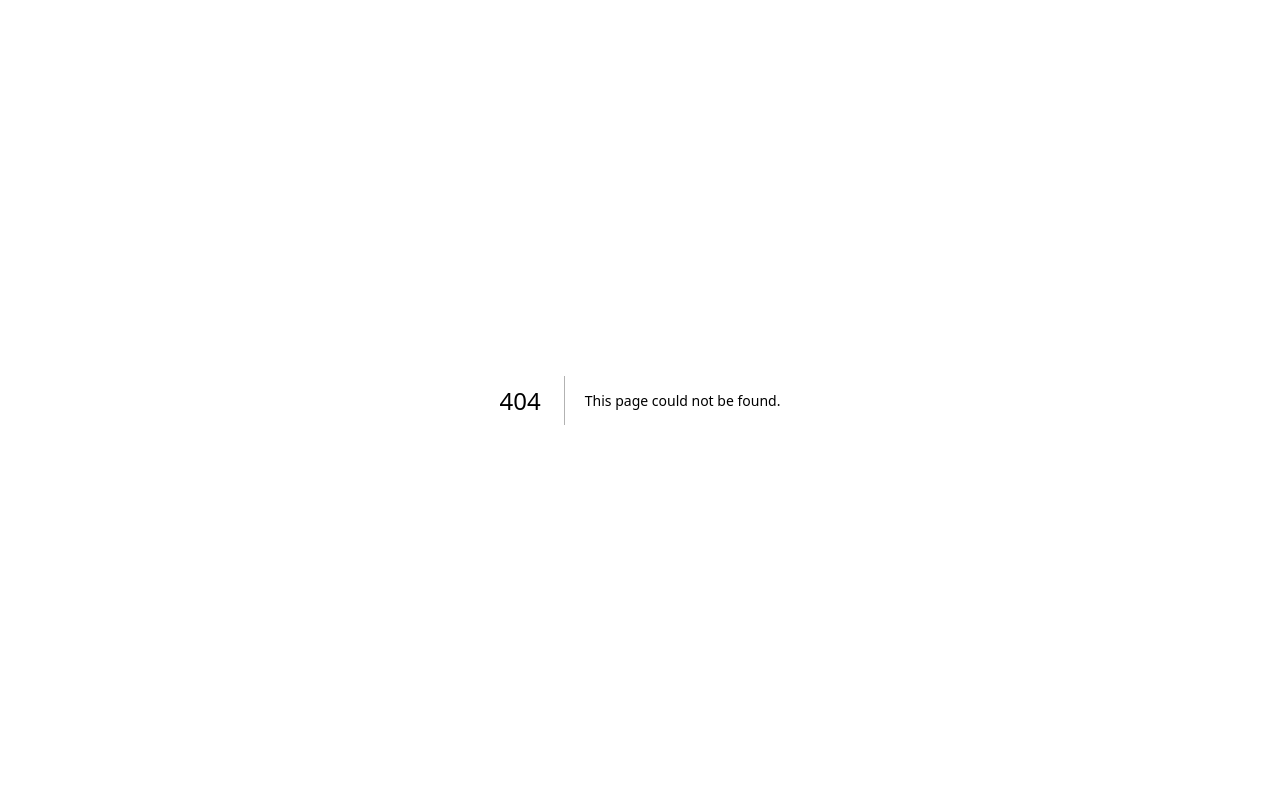
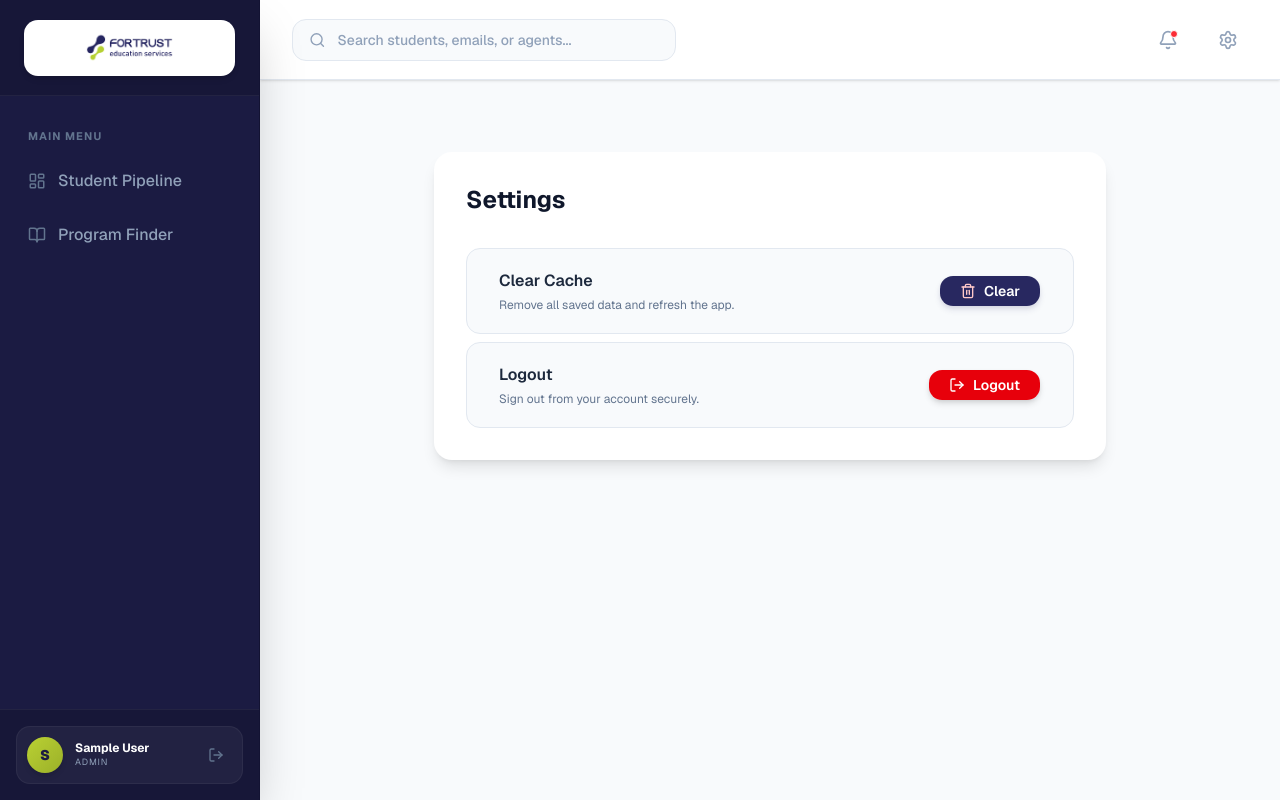
Before and after one commit to joshuamoshee/Fortrust_ado, a Next.js app in the folder fortrust-frontend/: page /dashboard/settings in a window 1280 px wide. Before the commit this address had no page. Built offline with nearby package versions, Linux system fonts and the light colour scheme; sample sign-in values are in the browser's storage.

Commit message:
feat: settings page

```diff
--- /dev/null
+++ b/fortrust-frontend/src/app/dashboard/settings/page.tsx
@@ -0,0 +1,64 @@
+"use client";
+
+import { useRouter } from "next/navigation";
+import { useEffect, useState } from "react";
+import { Button } from "@/components/ui/button";
+import { LogOut, Trash2 } from "lucide-react";
+
+export default function SettingsPage() {
+  const router = useRouter();
+  const [isClearing, setIsClearing] = useState(false);
+
+  const handleClearCache = () => {
+    setIsClearing(true);
+    setTimeout(() => {
+      localStorage.clear();
+      sessionStorage.clear();
+      setIsClearing(false);
+      alert("Cache cleared!");
+    }, 500);
+  };
+
+  const handleLogout = () => {
+    localStorage.removeItem("fortrust_user");
+    localStorage.removeItem("fortrust_token");
+    router.push("/");
+  };
+
+  return (
+    <div className="w-full max-w-2xl mx-auto mt-16 bg-white rounded-2xl shadow-lg p-4 sm:p-8">
+      <h1 className="text-2xl font-bold text-slate-900 mb-8">Settings</h1>
+      <div className="space-y-6 w-full">
+        {/* Clear Cache Row */}
+        <div className="w-full flex items-center justify-between bg-slate-50 border border-slate-200 rounded-xl px-4 sm:px-8 py-5 mb-2">
+          <div>
+            <div className="font-semibold text-slate-800 text-base">Clear Cache</div>
+            <div className="text-xs text-slate-500 mt-1">Remove all saved data and refresh the app.</div>
+          </div>
+          <Button
+            onClick={handleClearCache}
+            disabled={isClearing}
+            className="flex items-center gap-2 bg-[#282860] hover:bg-[#1b1b42] text-white px-5 py-2.5 rounded-xl font-semibold text-sm shadow-md shadow-[#282860]/10 transition-colors disabled:opacity-50"
+          >
+            <Trash2 className="text-red-200" size={18} />
+            {isClearing ? "Clearing..." : "Clear"}
+          </Button>
+        </div>
+        {/* Logout Row */}
+        <div className="w-full flex items-center justify-between bg-slate-50 border border-slate-200 rounded-xl px-4 sm:px-8 py-5">
+          <div>
+            <div className="font-semibold text-slate-800 text-base">Logout</div>
+            <div className="text-xs text-slate-500 mt-1">Sign out from your account securely.</div>
+          </div>
+          <Button
+            onClick={handleLogout}
+            className="flex items-center gap-2 bg-red-600 hover:bg-red-700 text-white px-5 py-2.5 rounded-xl font-semibold text-sm shadow-md transition-colors disabled:opacity-50"
+          >
+            <LogOut size={18} />
+            Logout
+          </Button>
+        </div>
+      </div>
+    </div>
+  );
+}
```
